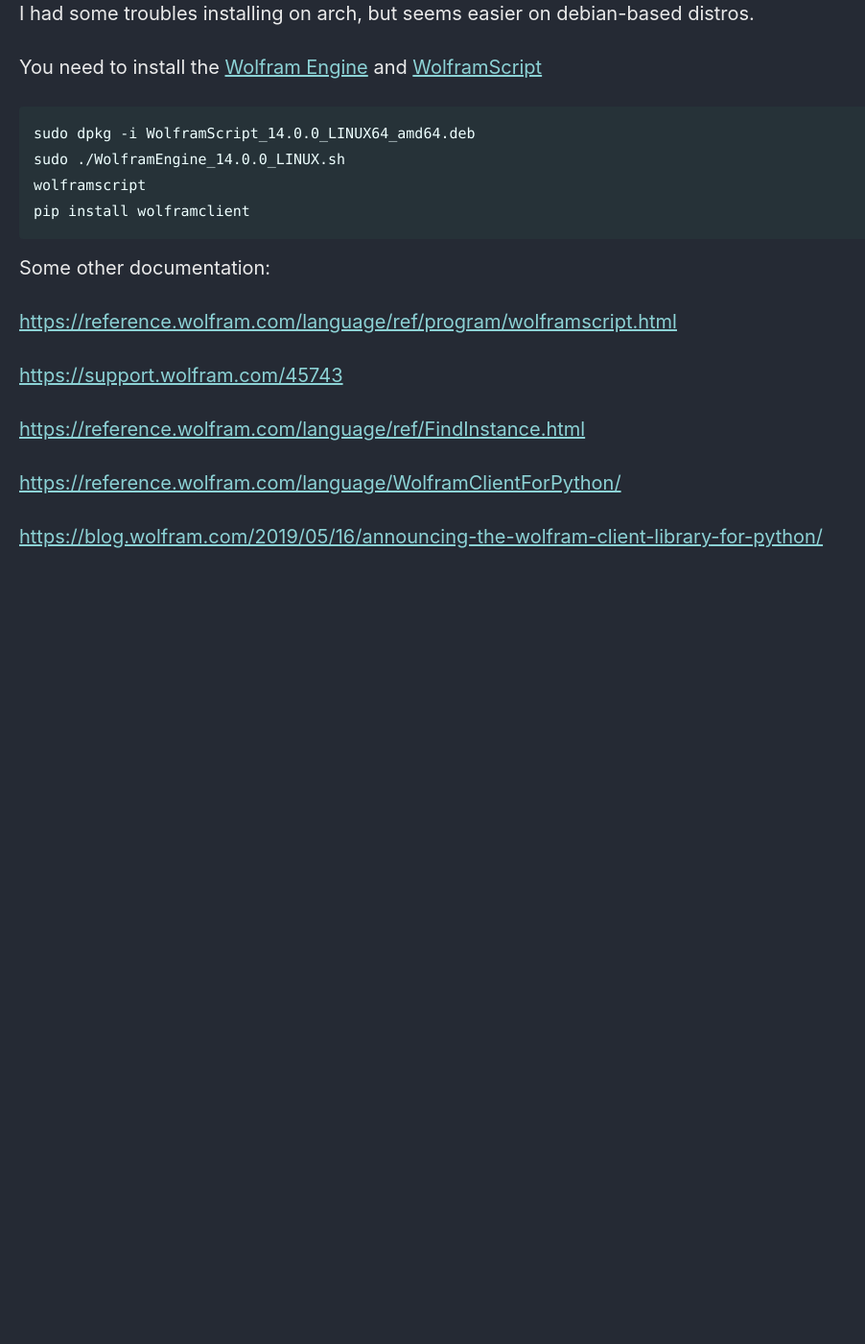
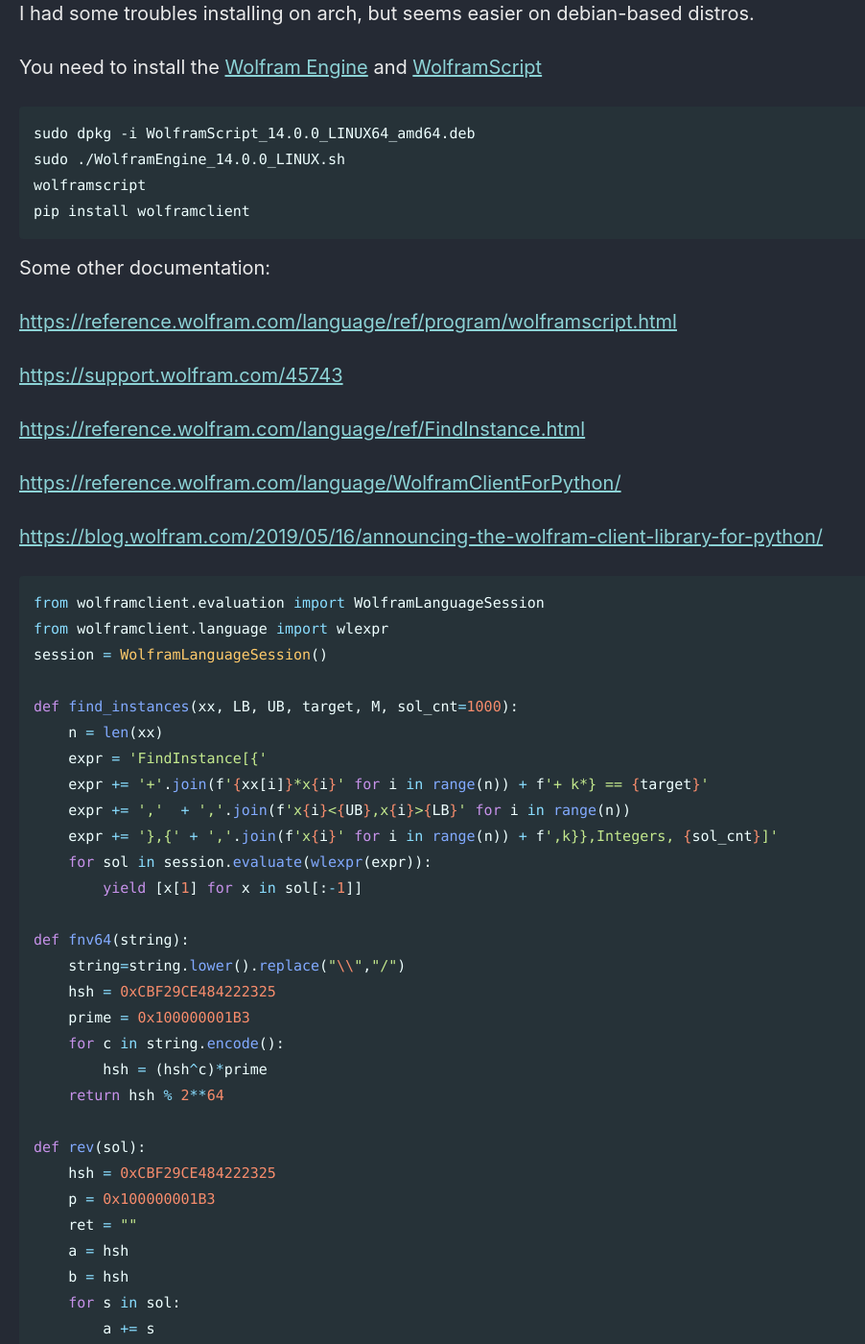
Before and after one commit to Connor-McCartney/Connor-McCartney.github.io, a Jekyll site: the page built from _pages/cryptography/other/Trying-to-crack-COD-FNV-hashes.md, in a window 1280 px wide and 1400 px high, scrolled down 4074 px. Shown: the whole window at 96% size, without its empty margins (0-902 px from the left). Built offline with Jekyll 4.4.1, drawn with Linux system fonts in a browser that asks for light colours; cached includes are drawn as plain includes; before the commit the page ends 4704 px from its top, so only the background shows below that; some of the changed text lies outside the part shown.

Commit message:
Update Trying-to-crack-COD-FNV-hashes.md

````diff
--- a/_pages/cryptography/other/Trying-to-crack-COD-FNV-hashes.md
+++ b/_pages/cryptography/other/Trying-to-crack-COD-FNV-hashes.md
@@ -144,7 +144,7 @@ solve(0xC5BE054CB26B3829, 8)
 solve(fnv64("abcdefg"), 7)
 solve(fnv64("abcdefgh"), 8)
 solve(fnv64("abcdefghi"), 9, sol_cnt=20_000)
-#print(solve(fnv64("abcdefghij"), 10, sol_cnt=1_000_000))
+#print(solve(fnv64("abcdefghij"), 10, sol_cnt=1_000_000))    # didn't find anything
 ```
 
 This code works well for up to 9 chars, but at 10 there seems to be too many possibilities...
@@ -178,3 +178,66 @@ Some other documentation:
 <https://reference.wolfram.com/language/WolframClientForPython/>
 
 <https://blog.wolfram.com/2019/05/16/announcing-the-wolfram-client-library-for-python/>
+
+
+
+```python
+from wolframclient.evaluation import WolframLanguageSession
+from wolframclient.language import wlexpr
+session = WolframLanguageSession()
+
+def find_instances(xx, LB, UB, target, M, sol_cnt=1000):
+    n = len(xx)
+    expr = 'FindInstance[{'
+    expr += '+'.join(f'{xx[i]}*x{i}' for i in range(n)) + f'+ k*{{{M}}} == {target}'
+    expr += ','  + ','.join(f'x{i}<{UB},x{i}>{LB}' for i in range(n))
+    expr += '},{' + ','.join(f'x{i}' for i in range(n)) + f',k}},Integers, {sol_cnt}]'
+    for sol in session.evaluate(wlexpr(expr)):
+        yield [x[1] for x in sol[:-1]]
+
+def fnv64(string):
+    string=string.lower().replace("\\","/")
+    hsh = 0xCBF29CE484222325
+    prime = 0x100000001B3
+    for c in string.encode():
+        hsh = (hsh^c)*prime
+    return hsh % 2**64
+
+def rev(sol):
+    hsh = 0xCBF29CE484222325
+    p = 0x100000001B3
+    ret = ""
+    a = hsh
+    b = hsh
+    for s in sol:
+        a += s
+        for x in range(128):
+            if a == b^x:
+                ret += chr(x)
+                b ^= x
+                break
+        a *= p
+        b *= p
+    return ret.encode()
+
+def solve(target, n, sol_cnt=1):
+    hsh = 0xCBF29CE484222325
+    p = 0x100000001B3
+    rets = []
+    for sol in find_instances([p**(n - i) for i in range(n)], -128, 128, target - hsh*p**n, 2**64, sol_cnt=sol_cnt):
+        ret = rev(sol)
+        if len(ret) == n:
+            rets.append(ret)
+    return rets
+
+# one of the actual examples
+print(solve(0xC5BE054CB26B3829, 8))
+
+print(solve(fnv64("abcdefg"), 7))
+print(solve(fnv64("abcdefgh"), 8))
+print(solve(fnv64("abcdefghi"), 9, sol_cnt=500))
+print(solve(fnv64("abcdefghij"), 10, sol_cnt=50_000))
+#print(solve(fnv64("abcdefghijk"), 11, sol_cnt=2))    # doesn't seem to work
+
+session.terminate()
+```
````
